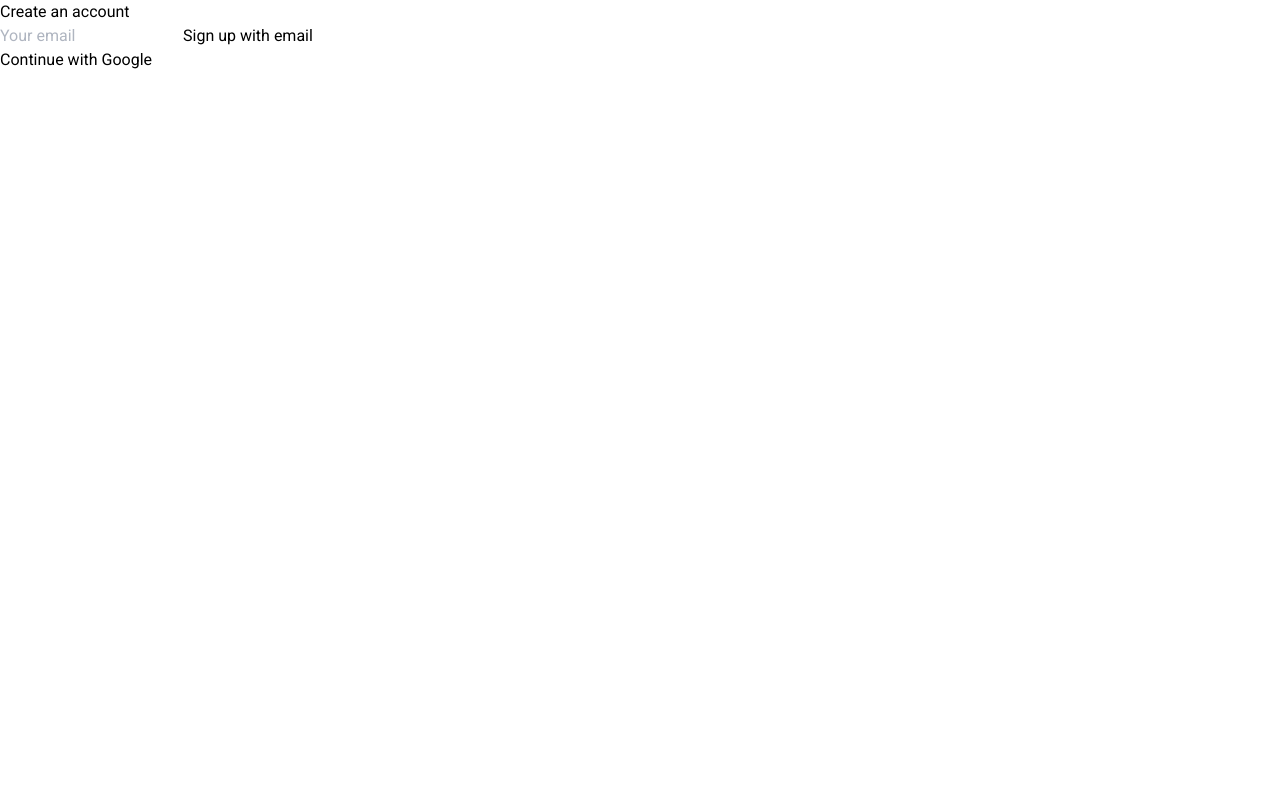
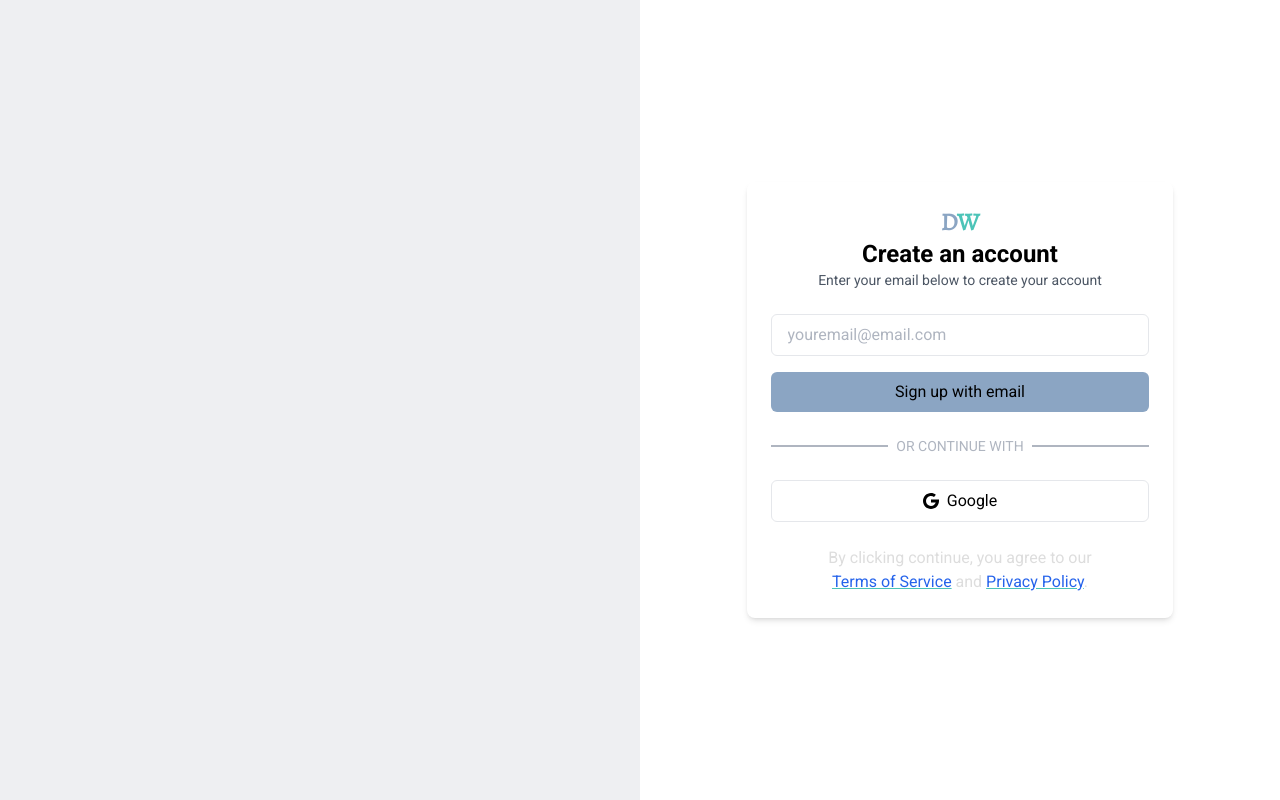
Before and after one commit to Rmodesto/dw-io, a Next.js app: page /signup in a window 1280 px wide. Built offline with nearby package versions, Linux system fonts and the light colour scheme.

Commit message:
changed signup layout

```diff
--- a/app/layout.tsx
+++ b/app/layout.tsx
@@ -1,6 +1,5 @@
 import { roboto } from '@/app/ui/fonts';
 import '@/app/ui/global.css';
-import { ClerkProvider } from '@clerk/nextjs';
 
 export default function RootLayout({
   children,
@@ -8,7 +7,6 @@ export default function RootLayout({
   children: React.ReactNode;
 }) {
   return (
-    <ClerkProvider>
     <html lang="en">
       <head>
         <link
@@ -18,6 +16,5 @@ export default function RootLayout({
       </head>
       <body className={`${roboto.className} antialiased`}>{children}</body>
     </html>
-    </ClerkProvider>
   );
 }
--- a/app/page.tsx
+++ b/app/page.tsx
@@ -1,15 +1,9 @@
-import { auth } from '@clerk/nextjs';
-
 import Footer from '@/components/Footer';
 import Header from '@/components/Header';
 import Hero from '@/components/Hero';
-import { redirect } from 'next/navigation';
 
 export default function Home() {
-  const { userId } = auth();
-  if (userId) {
-    redirect('/');
-  }
+  // if redirected once logged in, redirect to home page
   return (
     <div>
       <Header />
--- a/app/signup/page.tsx
+++ b/app/signup/page.tsx
@@ -1,7 +1,9 @@
 // signup page
 'use client';
 
+import Link from 'next/link';
 import React from 'react';
+import GoogleIcon from '../../components/Google';
 
 interface SignUpProps {
   onEmailSignUp: (email: string) => void;
@@ -21,23 +23,67 @@ const SignUp: React.FC<SignUpProps> = ({ onEmailSignUp, onGoogleSignUp }) => {
   };
 
   return (
-    <div className="container mx-auto">
-      <h2>Create an account</h2>
-      <form onSubmit={handleSubmit}>
+    <div className="flex min-h-screen">
+      {/* Left side of the screen - Blank */}
+      <div className="w-1/2 bg-gray-100"></div>
+
+      {/* Right side of the screen - Form */}
+      <div className="w-1/2 flex items-center justify-center">
+        <div className="p-6 space-y-6 bg-white rounded-lg shadow-md">
+          <div className="text-center">
+            <h3 className="text-center text-2xl font-bold font-Alegreya">
+              <span className="text-purple-900">D</span>
+              <span className="text-aqua-200">W</span>
+            </h3>
+            <h2 className="text-2xl font-bold">Create an account</h2>
+            <p className="text-sm text-gray-600">
+              Enter your email below to create your account
+            </p>
+          </div>
+          <form onSubmit={handleSubmit} className="space-y-4">
             <input
               type="email"
               value={email}
               onChange={handleEmailChange}
-          placeholder="Your email"
-          className="input input-bordered"
+              placeholder="youremail@email.com"
+              className="w-full px-4 py-2 border rounded-md"
             />
-        <button type="submit" className="btn btn-primary">
+            <button
+              type="submit"
+              className="w-full px-4 py-2 bg-purple-900 text-white rounded-md hover:bg-blue-700"
+            >
               Sign up with email
             </button>
           </form>
-      <button onClick={onGoogleSignUp} className="btn btn-outline">
-        Continue with Google
+          <div className="flex items-center justify-between">
+            <div className="flex-grow h-0.5 w-3 bg-gray-400"></div>
+            <span className="flex-none uppercase px-2 text-sm text-gray-400">
+              or continue with
+            </span>
+            <div className="flex-grow h-0.5 w-3 bg-gray-400"></div>
+          </div>
+          <button
+            onClick={onGoogleSignUp}
+            className="flex items-center justify-center w-full px-4 py-2 border rounded-md hover:bg-gray-100"
+          >
+            <GoogleIcon />
+            Google
           </button>
+          <div className="text-md text-center pt-0 text-gray-500">
+            <p className="text-gray-500">
+              By clicking continue, you agree to our{' '}
+            </p>
+            <Link href="#" className="text-blue-600 underline-aqua">
+              Terms of Service
+            </Link>{' '}
+            and{' '}
+            <Link href="/Privacy" className="text-blue-600 underline-aqua">
+              Privacy Policy
+            </Link>
+            .
+          </div>
+        </div>
+      </div>
     </div>
   );
 };
--- a/components/Header.tsx
+++ b/components/Header.tsx
@@ -1,12 +1,9 @@
 'use client';
-import { UserButton, useUser } from '@clerk/nextjs';
 
 import Link from 'next/link';
 import React from 'react';
 
 const Header: React.FC = () => {
-  const { user, isLoaded } = useUser();
-
   return (
     <header className="flex justify-between items-center w-full px-6 py-4 bg-purple-200">
       {/* Logo and Nav links container */}
@@ -42,16 +39,11 @@ const Header: React.FC = () => {
         </nav>
       </div>
 
-      {isLoaded && user && (
-        <>
-          <Link href="/login" passHref className="flex">
-            <button className="bg-purple-900 text-white font-light py-2 px-4 rounded">
-              Login
-            </button>
-            <UserButton afterSignOutUrl="/" />
-          </Link>
-        </>
-      )}
+      <Link href="/login" className="flex">
+        <button className="bg-purple-900 text-white font-light py-2 px-4 rounded">
+          Login
+        </button>
+      </Link>
     </header>
   );
 };
--- a/package.json
+++ b/package.json
@@ -17,7 +17,6 @@
     "webpack": "^5"
   },
   "dependencies": {
-    "@clerk/nextjs": "^4.28.1",
     "@heroicons/react": "^2.0.18",
     "@hookform/resolvers": "^3.3.2",
     "@types/tailwindcss": "^3.1.0",
```
Also changed, not shown: middleware.ts (deleted, +0 -9 lines), src/xata.ts (+8 -8 lines), 2 other files (tests, documents, lock files or other folders). Lines whose indentation alone changed are shown as unchanged.
